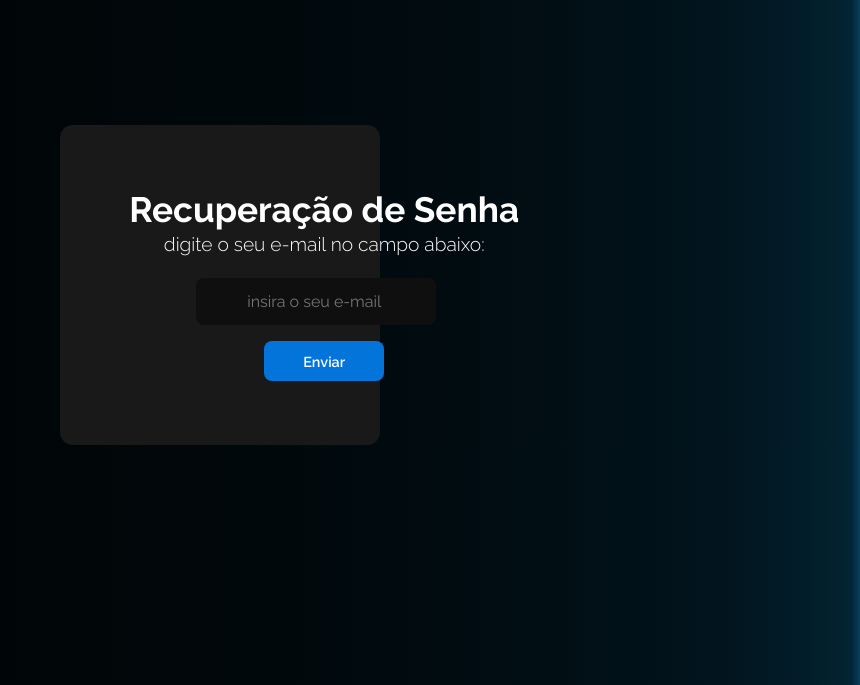
After one commit to felip-araujo/idpb, a PHP site: page /login/esqueci-senha.html in a window 1280 px wide. The commit adds this page. Shown: the top 685 px of the page, without its empty margins (420-1280 px from the left). Run offline with PHP 8.4, Linux system fonts and the light colour scheme.

Commit message:
criando função " esqueci minha senha "

```diff
--- a/login/autenticar.php
+++ b/login/autenticar.php
@@ -26,8 +26,6 @@ if ($resultado) {
 
     echo "<script>alert('Usuário ou Senha Inválidos')</script>";
     echo "<script>window.location.href = '../login';</script>";
-
-
 }
 
 ?>
--- /dev/null
+++ b/login/esqueci-senha.html
@@ -0,0 +1,50 @@
+<!DOCTYPE html>
+<html lang="pt-br">
+<head>
+    <meta charset="UTF-8">
+    <meta name="viewport" content="width=device-width, initial-scale=1.0">
+    <link rel="shortcut icon" href="/idpb/assets/css/image/main-logo.png" type="image/x-icon">
+    <link rel="stylesheet" href="/idpb/login/asstes.login/login.css">
+    <title>Recuperação de Senha</title>
+
+    <style>
+
+        .titulo{
+            font-size: 2.2rem;
+        }
+
+        .subtitulo{
+            margin-top: .2rem;
+            font-size: 1.2rem;
+            text-transform: lowercase;
+        }
+
+        .input{
+            margin-top: 1rem;
+        }
+
+        .input-btn{
+            width: 30%;
+            margin-left: 35%;
+            font-size: .9rem;
+        }
+
+        .input-btn:hover{
+            width: 30%;
+            margin-left: 35%;
+            font-size: .9rem;
+        }
+
+    </style>
+</head>
+<body>
+    <h2>Recuperação de Senha</h2>
+
+    <form class="container-login" action="enviar_email_recuperacao.php" method="post">
+        <h1 class="titulo">Recuperação de Senha</h1>
+        <h4 class="subtitulo">Digite o seu e-mail no campo abaixo:</h4>
+        <input type="email" id="email" name="email" class="input" placeholder="insira o seu e-mail"required>
+        <button type="submit" class="input-btn">Enviar</button>
+    </form>
+</body>
+</html>
```
